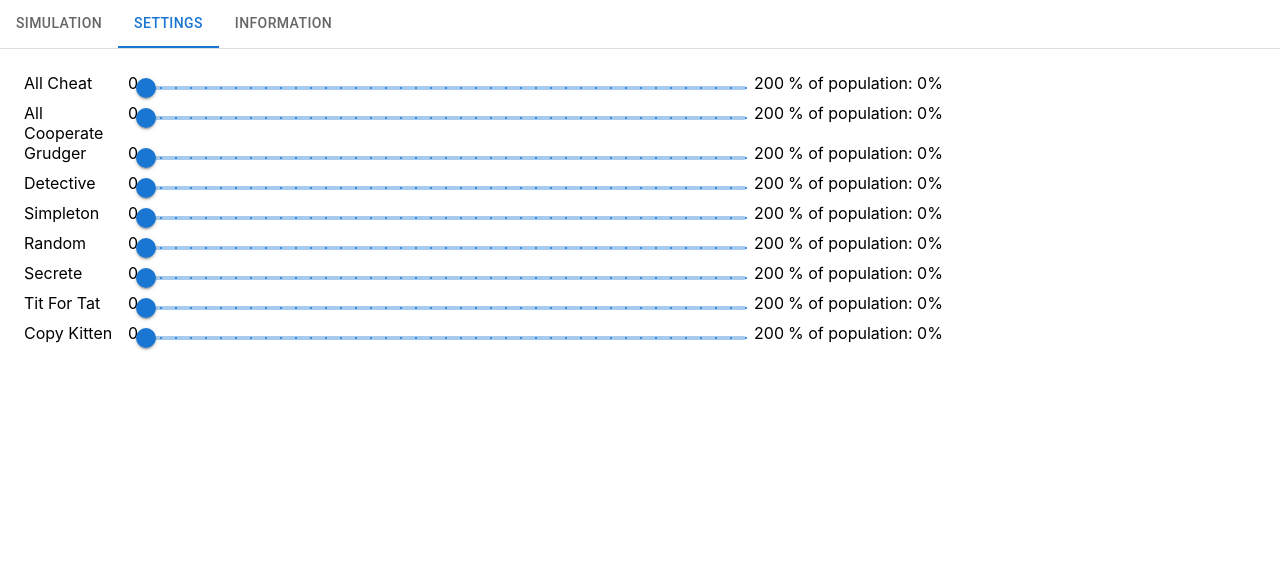
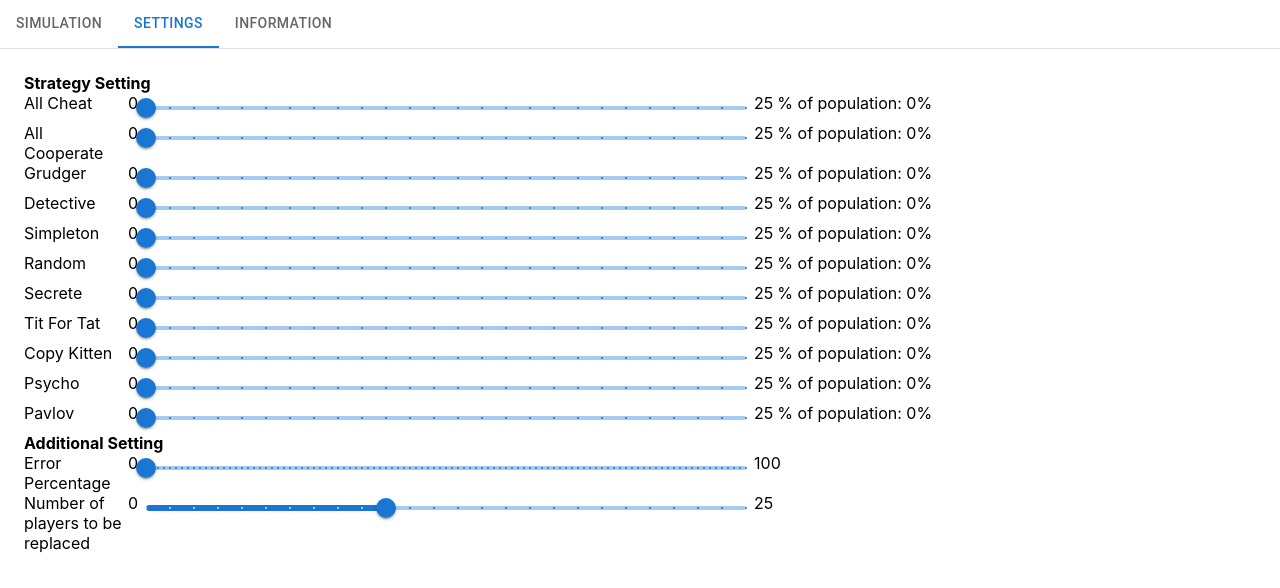
Before and after one commit to daminho/gametheorysimulation, a React (Create React App) app: page / in a window 1280 px wide. Both pictures are taken after a click on the tab "SETTINGS". Shown: the top 588 px of the page. Built offline with nearby package versions, Linux system fonts and the light colour scheme.

Commit message:
refactor code

```diff
--- a/src/games/PrisonerDilemma/PrisonerDilemmaEntry.tsx
+++ b/src/games/PrisonerDilemma/PrisonerDilemmaEntry.tsx
@@ -5,7 +5,7 @@ import Tab from '@mui/material/Tab';
 import TabContext from '@mui/lab/TabContext';
 import TabList from '@mui/lab/TabList';
 import TabPanel from '@mui/lab/TabPanel';
-import SimulationTab from "./SimulationTab";
+import SimulationTab from "./SimulationTab/SimulationTab";
 import { Strategy } from "./Strategy";
 import SettingTab, { GameSettings } from "./SettingTab";
 import InformationTab from "./InformationTab";
--- a/src/games/PrisonerDilemma/SettingTab.tsx
+++ b/src/games/PrisonerDilemma/SettingTab.tsx
@@ -1,5 +1,5 @@
 import React, { FC, useContext, useEffect, useState } from "react";
-import { Strategy, StrategyName, NameToEnumStrategy} from "./Strategy";
+import { Strategy, NameToEnumStrategy, StrategyPropsMap} from "./Strategy";
 import { Slider, Stack } from "@mui/material";
 import { StrategiesContext } from "./PrisonerDilemmaEntry";
 
@@ -41,13 +41,14 @@ const SettingTab: FC = () => {
 
 
     return (
-        <div>
-            {StrategyName.map((name) => {
+        <div style = {{display:"flex", flexDirection: "column"}}>
+            <a style = {{fontWeight:"bold"}}>Strategy Setting</a>
+            {Array.from(StrategyPropsMap.values()).map((props) => {
+                let name = props.name
                 let _strategy: Strategy = NameToEnumStrategy.get(name) ?? Strategy.RANDOM
                 return (
                     <Stack key = {name} direction="row">
                         <a style = {{width: "100px", marginRight: "4px"}}>{name}</a>
-                        <a>{}</a>
                         <a>0</a>
                         <Slider
                             sx = {{
@@ -59,16 +60,54 @@ const SettingTab: FC = () => {
                             aria-label="Strategy Count"
                             value={strategiesContext.strategiesCount.get(_strategy) ?? 0}
                             valueLabelDisplay="auto"
-                            step={5}
                             marks
                             min={0}
-                            max={200}
+                            max={25}
                         />
-                        <a>200</a>
+                        <a>25</a>
                         <div style = {{width: "200px", marginLeft: "4px"}}>% of population: {percentage.get(_strategy) ?? 0}%</div>
                     </Stack>
                 )}
             )}
+            <a style = {{fontWeight:"bold"}}>Additional Setting</a>
+            <Stack direction="row">
+                <a style = {{width: "100px", marginRight: "4px"}}>Error Percentage</a>
+                <a>0</a>
+                <Slider
+                    sx = {{
+                        marginLeft: "8px",
+                        marginRight: "8px",
+                        maxWidth: "600px"
+                    }}
+                    onChange={(e: Event, newValue: number | number[]) => strategiesContext.updateErrorProb(newValue as number)}
+                    aria-label="Error Percentage"
+                    value={strategiesContext.errorPercentage}
+                    valueLabelDisplay="auto"
+                    marks
+                    min={0}
+                    max={100}
+                />
+                <a>100</a>
+            </Stack>
+            <Stack direction="row">
+                <a style = {{width: "100px", marginRight: "4px"}}>Number of players to be replaced</a>
+                <a>0</a>
+                <Slider
+                    sx = {{
+                        marginLeft: "8px",
+                        marginRight: "8px",
+                        maxWidth: "600px"
+                    }}
+                    onChange={(e: Event, newValue: number | number[]) => strategiesContext.updateReplaceAmount(newValue as number)}
+                    aria-label="Error Percentage"
+                    value={strategiesContext.replaceAmount}
+                    valueLabelDisplay="auto"
+                    marks
+                    min={0}
+                    max={25}
+                />
+                <a>25</a>
+            </Stack>
         </div>
     )
 }
--- /dev/null
+++ b/src/games/PrisonerDilemma/SimulationTab/ChartDisplayer.tsx
@@ -0,0 +1,18 @@
+import { FC } from "react";
+import VisualizeChart, { ChartDataInfoProps } from "../../../components/VisualizeChart";
+
+interface ChartDisplayerProps {
+    chartData: ChartDataInfoProps[],
+    chartName: string
+}
+
+export const ChartDisplayer: FC<ChartDisplayerProps> = (props) => {
+    return (
+        <div style = {{display: "flex", flexDirection: "column"}}>
+            <div style = {{fontWeight: "bold", marginBottom: "4px"}}>{props.chartName}</div>
+            <div style = {{ height:"400px", border:"solid", borderWidth:"0.2px", borderRadius:"8px", borderColor:"grey"}}>
+                <VisualizeChart  xlabels={Array.from({length: props.chartData[0]?.values.length ?? 0}, (_, i) => i + 1)} datas={props.chartData} />
+            </div>
+        </div>
+    );
+}
--- a/src/games/PrisonerDilemma/Strategy.tsx
+++ b/src/games/PrisonerDilemma/Strategy.tsx
@@ -3,7 +3,6 @@ import React, { FC } from "react";
 
 interface StrategyProps {
     name: string,
-    information: string,
     color: string,
 }
 
@@ -19,20 +18,24 @@ export enum Strategy {
     SECRETE = 6,
     TITFORTAT = 7,
     COPYKITTEN = 8,
-
+    PSYCHO = 9,
+    PAVLOV = 10,
 }
 
-export const StrategyName = [
-    "All Cheat",
-    "All Cooperate",
-    "Grudger",
-    "Detective",
-    "Simpleton",
-    "Random",
-    "Secrete",
-    "Tit For Tat",
-    "Copy Kitten",
-]
+export const StrategyPropsMap: Map<Strategy, StrategyProps> = new Map<Strategy, StrategyProps>([
+    [Strategy.ALL_CHEAT,     {name: "All Cheat",     color: "#fc2803"} as StrategyProps],
+    [Strategy.ALL_COOPERATE, {name: "All Cooperate", color: "#fc03e7"} as StrategyProps],
+    [Strategy.GRUDGER,       {name: "Grudger",       color: "#453920"} as StrategyProps],
+    [Strategy.DETECTIVE,     {name: "Detective",     color: "#565c1c"} as StrategyProps],
+    [Strategy.SIMPLETON,     {name: "Simpleton",     color: "#49ab4e"} as StrategyProps],
+    [Strategy.RANDOM,        {name: "Random",        color: "#4963ab"} as StrategyProps],
+    [Strategy.SECRETE,       {name: "Secrete",       color: "#4963ab"} as StrategyProps],
+    [Strategy.TITFORTAT,     {name: "Tit For Tat",   color: "#0394fc"} as StrategyProps],
+    [Strategy.COPYKITTEN,    {name: "Copy Kitten",   color: "#03e3fc"} as StrategyProps],
+    [Strategy.PSYCHO,        {name: "Psycho",        color: "#610308"} as StrategyProps],
+    [Strategy.PAVLOV,        {name: "Pavlov",        color: "#0d9146"} as StrategyProps],
+])
+
 
 export const NameToEnumStrategy: Map<string, Strategy> = new Map<string, Strategy>([
     ["All Cheat", Strategy.ALL_CHEAT],
@@ -44,4 +47,6 @@ export const NameToEnumStrategy: Map<string, Strategy> = new Map<string, Strateg
     ["Secrete", Strategy.SECRETE],
     ["Tit For Tat", Strategy.TITFORTAT],
     ["Copy Kitten", Strategy.COPYKITTEN],
+    ["Psycho", Strategy.PSYCHO],
+    ["Pavlov", Strategy.PAVLOV]
 ])
```
Also changed, not shown: src/games/PrisonerDilemma/Player.tsx (deleted, +0 -117 lines), src/games/PrisonerDilemma/SimulationTab/SimulationTab.tsx (renamed from src/games/PrisonerDilemma/SimulationTab.tsx, +43 -53 lines).
